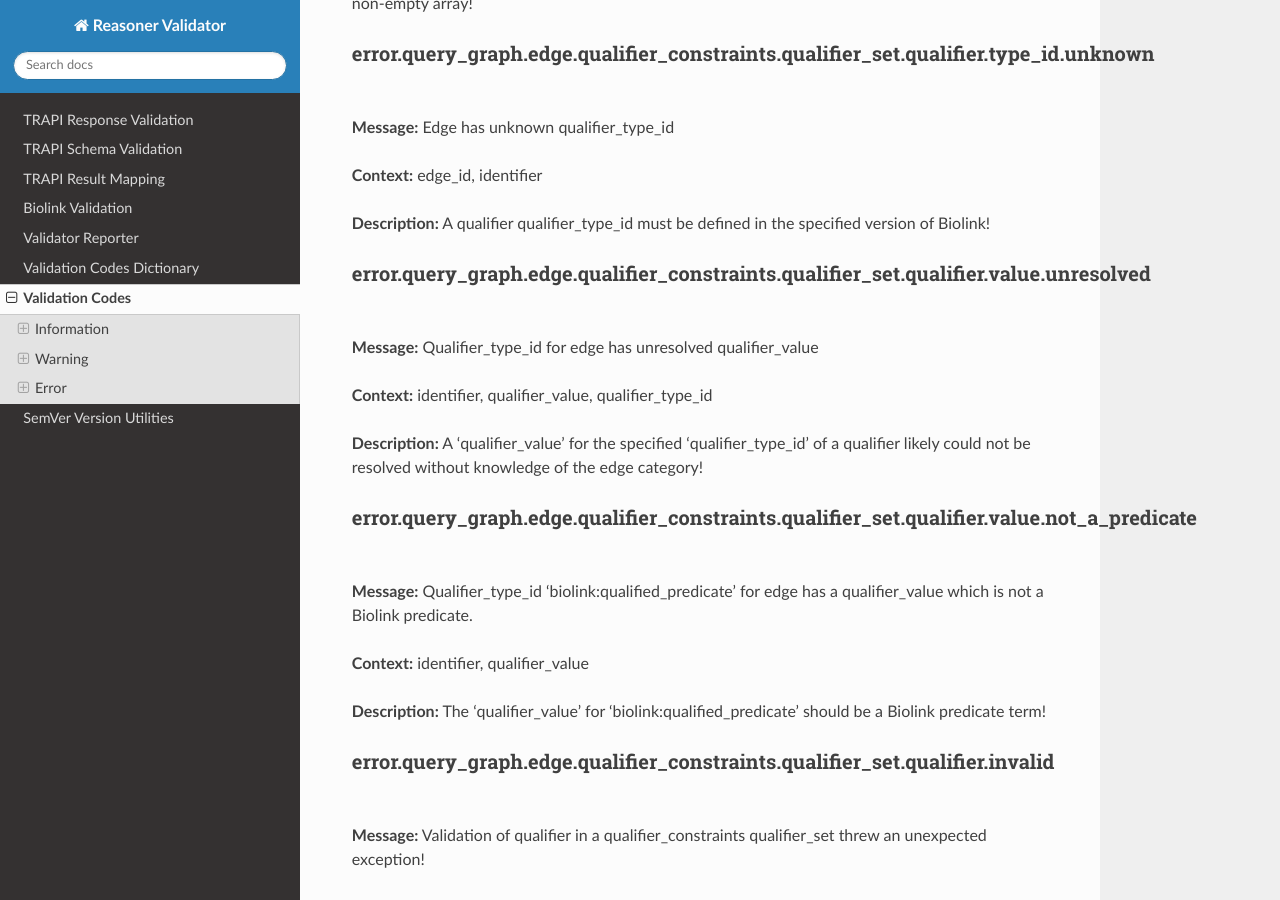
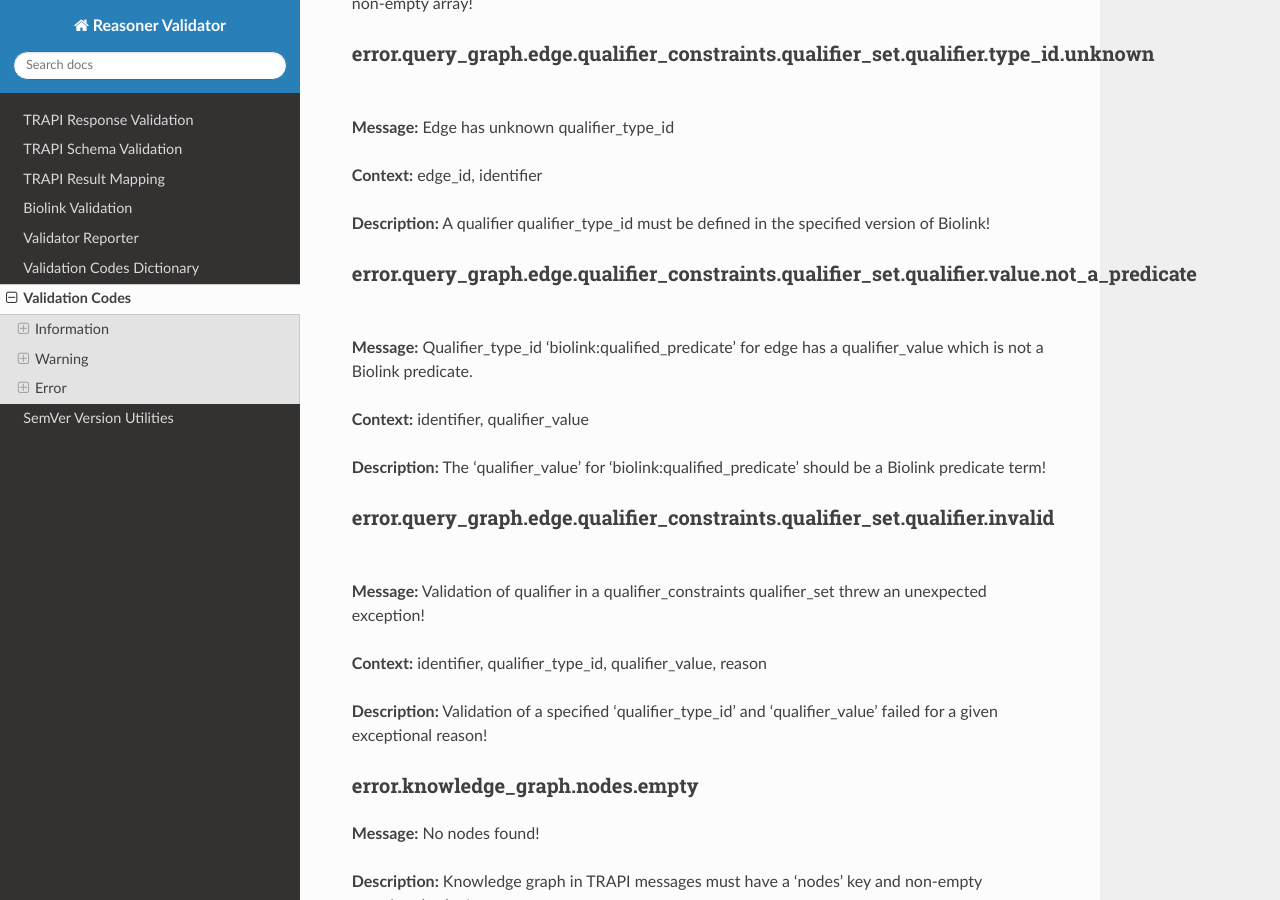
Before and after one commit to NCATSTranslator/reasoner-validator, a Sphinx documentation site: the page built from docs/validation_codes_dictionary.md, in a window 1280 px wide and 900 px high, scrolled down 16234 px. Built offline with Sphinx 7.4.7 and the Read the Docs theme 2.0.0, drawn with Linux system fonts in a browser that asks for light colours.

Commit message:
update codes.yaml to remove deprecated code

```diff
--- a/docs/validation_codes_dictionary.md
+++ b/docs/validation_codes_dictionary.md
@@ -606,14 +606,6 @@
 
 **Description:** A qualifier qualifier_type_id must be defined in the specified version of Biolink!
 
-### error.query_graph.edge.qualifier_constraints.qualifier_set.qualifier.value.unresolved
-
-**Message:** Qualifier_type_id for edge has unresolved qualifier_value
-
-**Context:** identifier, qualifier_value, qualifier_type_id
-
-**Description:** A 'qualifier_value' for the specified 'qualifier_type_id' of a qualifier likely could not be resolved without knowledge of the edge category!
-
 ### error.query_graph.edge.qualifier_constraints.qualifier_set.qualifier.value.not_a_predicate
 
 **Message:** Qualifier_type_id 'biolink:qualified_predicate' for edge has a qualifier_value which is not a Biolink predicate.
```
